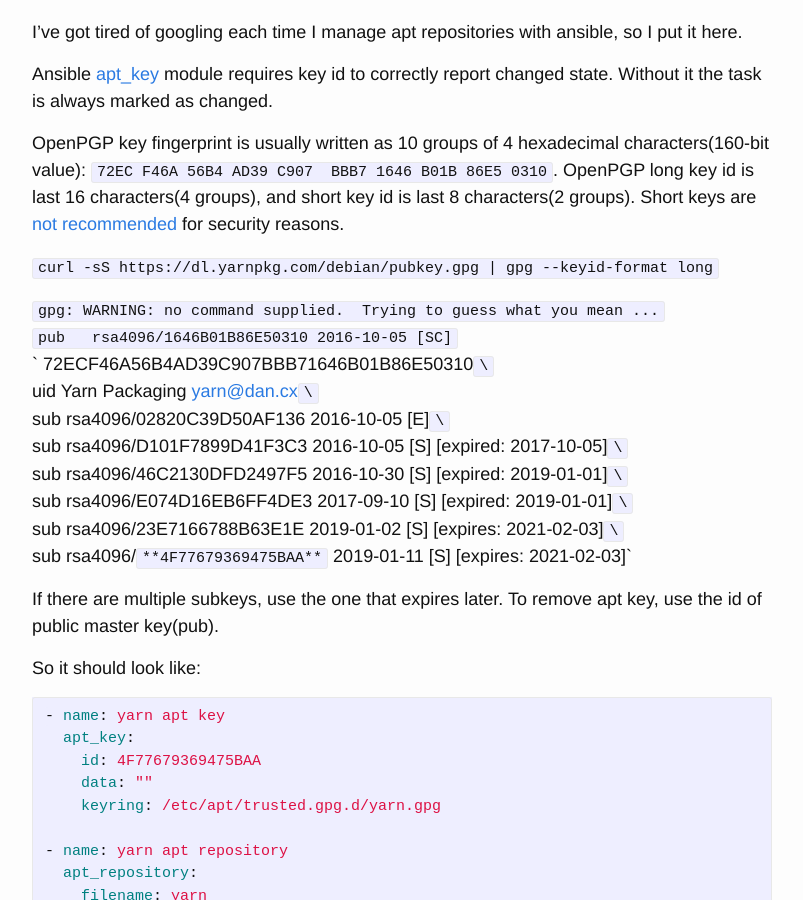
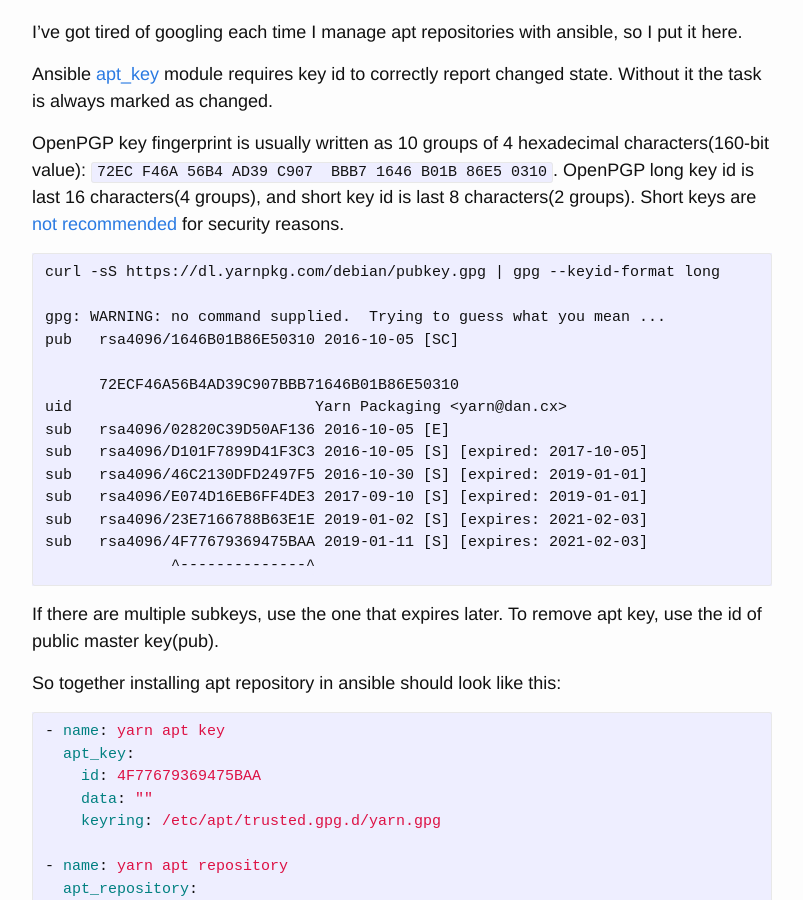
Before and after one commit to selivan/selivan.github.io, a Jekyll site: the page built from _posts/2020-02-12-apt-repository-key-id-for-ansible.md, in a window 1280 px wide and 900 px high, scrolled down 220 px. Shown: the whole window, without its empty margins (238-1041 px from the left). Built offline with Jekyll 4.4.1, drawn with Linux system fonts in a browser that asks for light colours.

Commit message:
small fix

````diff
--- a/_posts/2020-02-12-apt-repository-key-id-for-ansible.md
+++ b/_posts/2020-02-12-apt-repository-key-id-for-ansible.md
@@ -9,22 +9,26 @@
 
 OpenPGP key fingerprint is usually written as 10 groups of 4 hexadecimal characters(160-bit value): `72EC F46A 56B4 AD39 C907  BBB7 1646 B01B 86E5 0310`. OpenPGP long key id is last 16 characters(4 groups), and short key id is last 8 characters(2 groups). Short keys are [not recommended](https://security.stackexchange.com/questions/74009/what-is-an-openpgp-key-id-collision) for security reasons.
 
-`curl -sS https://dl.yarnpkg.com/debian/pubkey.gpg | gpg --keyid-format long`
+```
+curl -sS https://dl.yarnpkg.com/debian/pubkey.gpg | gpg --keyid-format long
 
-`gpg: WARNING: no command supplied.  Trying to guess what you mean ...`\
-`pub   rsa4096/1646B01B86E50310 2016-10-05 [SC]`\
-`      72ECF46A56B4AD39C907BBB71646B01B86E50310`\
-`uid                           Yarn Packaging <yarn@dan.cx>`\
-`sub   rsa4096/02820C39D50AF136 2016-10-05 [E]`\
-`sub   rsa4096/D101F7899D41F3C3 2016-10-05 [S] [expired: 2017-10-05]`\
-`sub   rsa4096/46C2130DFD2497F5 2016-10-30 [S] [expired: 2019-01-01]`\
-`sub   rsa4096/E074D16EB6FF4DE3 2017-09-10 [S] [expired: 2019-01-01]`\
-`sub   rsa4096/23E7166788B63E1E 2019-01-02 [S] [expires: 2021-02-03]`\
-`sub   rsa4096/`**4F77679369475BAA**` 2019-01-11 [S] [expires: 2021-02-03]`
+gpg: WARNING: no command supplied.  Trying to guess what you mean ...
+pub   rsa4096/1646B01B86E50310 2016-10-05 [SC]
+
+      72ECF46A56B4AD39C907BBB71646B01B86E50310
+uid                           Yarn Packaging <yarn@dan.cx>
+sub   rsa4096/02820C39D50AF136 2016-10-05 [E]
+sub   rsa4096/D101F7899D41F3C3 2016-10-05 [S] [expired: 2017-10-05]
+sub   rsa4096/46C2130DFD2497F5 2016-10-30 [S] [expired: 2019-01-01]
+sub   rsa4096/E074D16EB6FF4DE3 2017-09-10 [S] [expired: 2019-01-01]
+sub   rsa4096/23E7166788B63E1E 2019-01-02 [S] [expires: 2021-02-03]
+sub   rsa4096/4F77679369475BAA 2019-01-11 [S] [expires: 2021-02-03]
+              ^--------------^
+```
 
 If there are multiple subkeys, use the one that expires later. To remove apt key, use the id of public master key(pub).
 
-So it should look like:
+So together installing apt repository in ansible should look like this:
 
 ```yaml
 - name: yarn apt key
````
